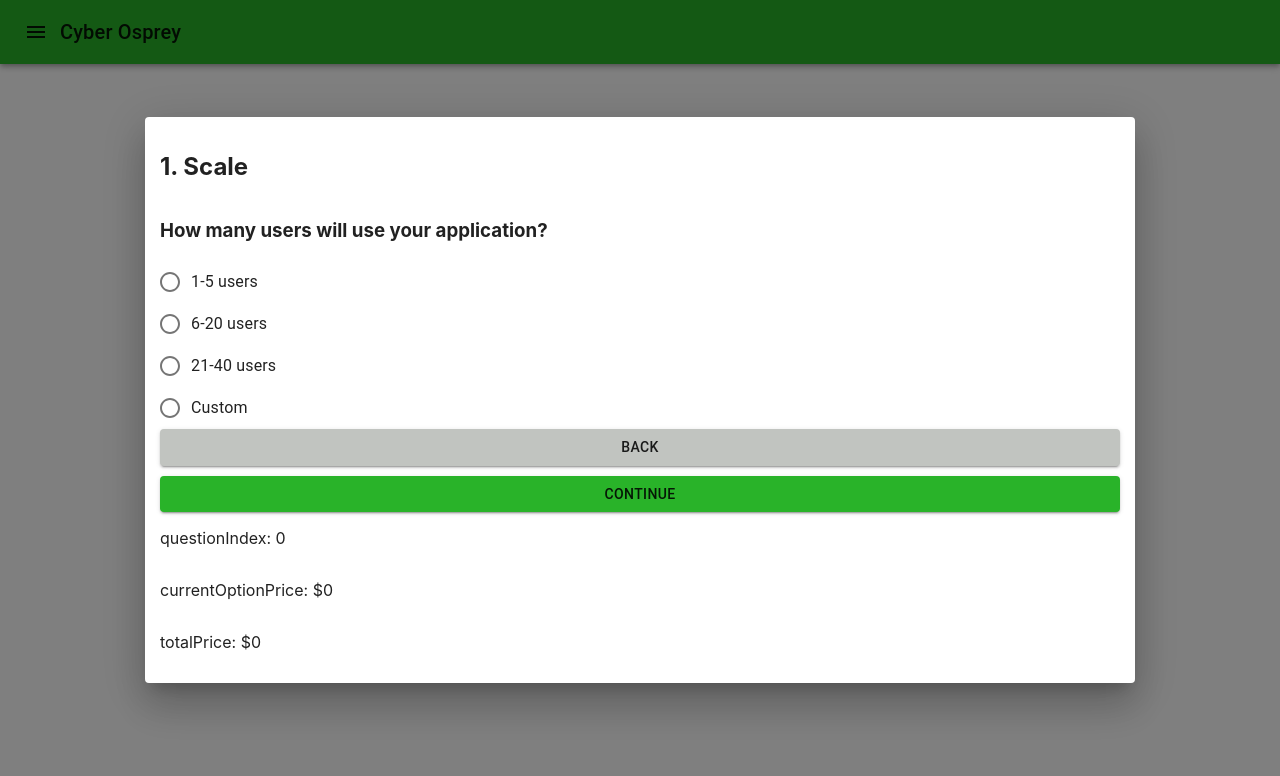
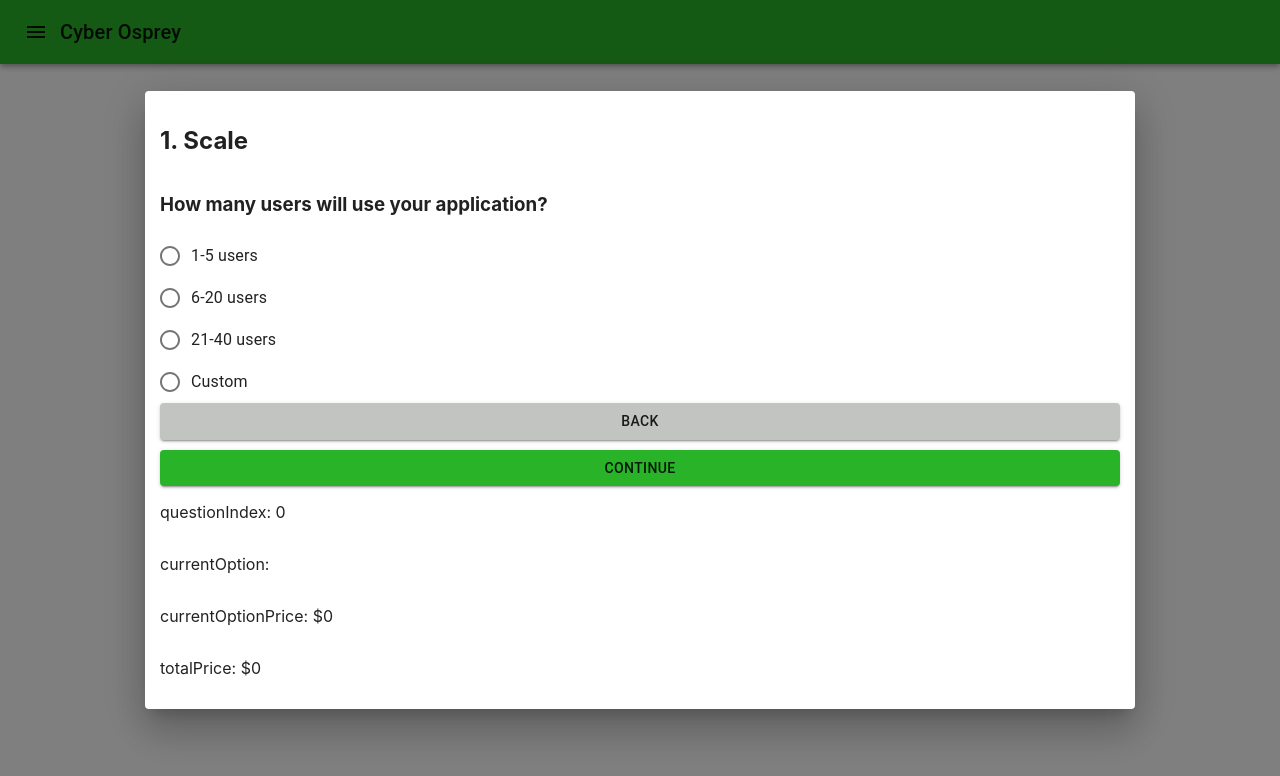
Before and after one commit to Mingyang-Li/Estimator, a React (Create React App) app: page / in a window 1280 px wide. Shown: the top 776 px of the page. Built offline with nearby package versions, Linux system fonts and the light colour scheme.

Commit message:
Declared more states to store dynamic data
No changes in UI

```diff
--- a/src/components/MCQ.js
+++ b/src/components/MCQ.js
@@ -18,6 +18,7 @@ export default function MCQ(props) {
   };
 
   const [totalPrice, setTotalPrice] = useState(0);
+  const [currentOption, setCurrentOption] = useState("");
   const [currentOptionPrice, setcurrentOptionPrice] = useState(0);
   const [questionIndex, setQuestionIndex] = useState(0);
 
@@ -33,8 +34,9 @@ export default function MCQ(props) {
     />
   ));
 
-  const calculatePrice = (price) => {
-    setTotalPrice(price);
+  const updateOptions = (currentOption, currentOptionPrice) => {
+    setCurrentOption(currentOption);
+    setcurrentOptionPrice(currentOptionPrice);
   };
 
   const prevQuestion = () => {
@@ -71,6 +73,7 @@ export default function MCQ(props) {
             Continue
           </Button>
           <p>questionIndex: {questionIndex}</p>
+          <p>currentOption: {currentOption}</p>
           <p>currentOptionPrice: ${currentOptionPrice}</p>
           <p>totalPrice: ${totalPrice}</p>
         </Dialog>
```
